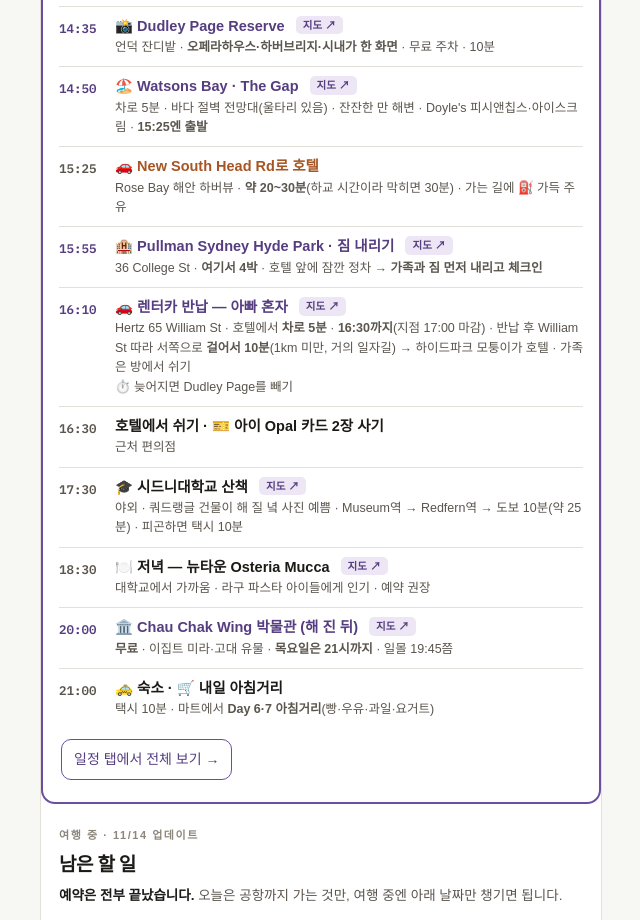
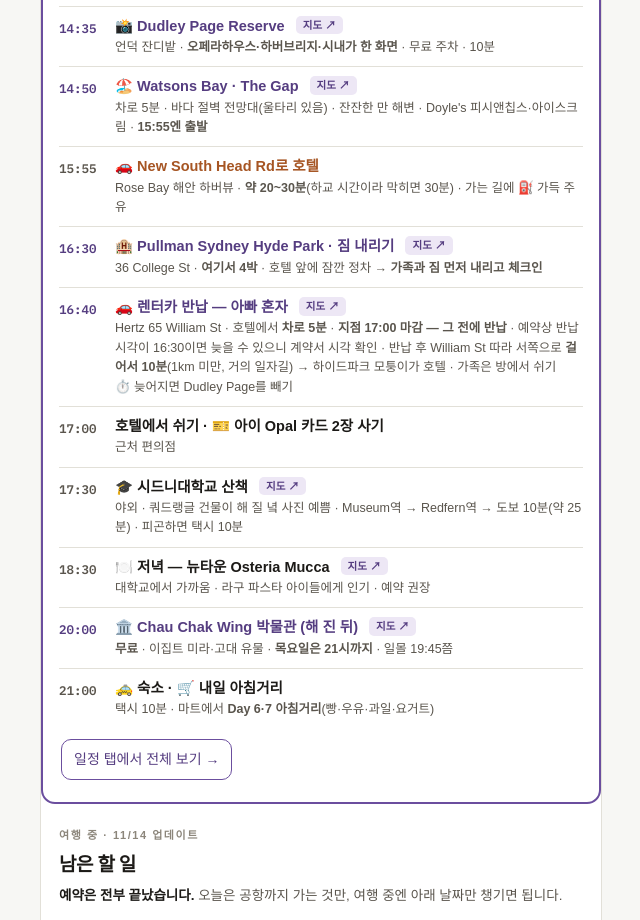
Before and after one commit to pafgym2/trip-guides, a plain HTML site: page sydney/index.html in a window 1280 px wide. Shown: the part 1030-1950 px from the top of the page, without its empty margins (319-959 px from the left). Drawn offline with Linux system fonts and the light colour scheme; no server answers; a web font is replaced by a local one.

Commit message:
Day5 호텔 16:30 도착·17:00 마감 전 반납으로 조정
Co-Authored-By: Claude Opus 5.5 <noreply@anthropic.com>

```diff
--- a/sydney/index.html
+++ b/sydney/index.html
@@ -601,11 +601,11 @@ footer{padding:24px 18px 40px;color:var(--ink-3);font-size:11.5px;line-height:1.
         <tr class="hi"><td>13:00</td><td><span class="t">🛶 Audley 카페 · 화장실 <a class="g" href="https://www.google.com/maps/search/?api=1&query=Audley%20Dance%20Hall%20Cafe%20Royal%20National%20Park" target="_blank" rel="noopener">지도 ↗</a></span><span class="d">강가 잔디밭 · Audley Dance Hall 카페(평일 8:30~16시) · 차 한잔 · 30분</span></td></tr>
         <tr class="drive"><td>13:30</td><td><span class="t">🚗 시드니 동쪽 해안으로</span><span class="d">약 1시간~1시간 10분</span></td></tr>
         <tr class="hi"><td>14:35</td><td><span class="t">📸 Dudley Page Reserve <a class="g" href="https://www.google.com/maps/search/?api=1&query=Dudley%20Page%20Reserve%20Dover%20Heights" target="_blank" rel="noopener">지도 ↗</a></span><span class="d">언덕 잔디밭 · <b>오페라하우스·하버브리지·시내가 한 화면</b> · 무료 주차 · 10분</span></td></tr>
-        <tr class="hi"><td>14:50</td><td><span class="t">🏖️ Watsons Bay · The Gap <a class="g" href="https://www.google.com/maps/search/?api=1&query=Gap%20Park%20Watsons%20Bay" target="_blank" rel="noopener">지도 ↗</a></span><span class="d">차로 5분 · 바다 절벽 전망대(울타리 있음) · 잔잔한 만 해변 · Doyle's 피시앤칩스·아이스크림 · <b>15:25엔 출발</b></span></td></tr>
-        <tr class="drive"><td>15:25</td><td><span class="t">🚗 New South Head Rd로 호텔</span><span class="d">Rose Bay 해안 하버뷰 · <b>약 20~30분</b>(하교 시간이라 막히면 30분) · 가는 길에 ⛽ 가득 주유</span></td></tr>
-        <tr class="hi"><td>15:55</td><td><span class="t">🏨 Pullman Sydney Hyde Park · 짐 내리기 <a class="g" href="https://www.google.com/maps/search/?api=1&query=Pullman%20Sydney%20Hyde%20Park" target="_blank" rel="noopener">지도 ↗</a></span><span class="d">36 College St · <b>여기서 4박</b> · 호텔 앞에 잠깐 정차 → <b>가족과 짐 먼저 내리고 체크인</b></span></td></tr>
-        <tr class="hi"><td>16:10</td><td><span class="t">🚗 렌터카 반납 — 아빠 혼자 <a class="g" href="https://www.google.com/maps/search/?api=1&query=Hertz%2065%20William%20Street%20Sydney" target="_blank" rel="noopener">지도 ↗</a></span><span class="d">Hertz 65 William St · 호텔에서 <b>차로 5분</b> · <b>16:30까지</b>(지점 17:00 마감) · 반납 후 William St 따라 서쪽으로 <b>걸어서 10분</b>(1km 미만, 거의 일자길) → 하이드파크 모퉁이가 호텔 · 가족은 방에서 쉬기<br>⏱️ 늦어지면 Dudley Page를 빼기</span></td></tr>
-        <tr><td>16:30</td><td><span class="t">호텔에서 쉬기 · 🎫 아이 Opal 카드 2장 사기</span><span class="d">근처 편의점</span></td></tr>
+        <tr class="hi"><td>14:50</td><td><span class="t">🏖️ Watsons Bay · The Gap <a class="g" href="https://www.google.com/maps/search/?api=1&query=Gap%20Park%20Watsons%20Bay" target="_blank" rel="noopener">지도 ↗</a></span><span class="d">차로 5분 · 바다 절벽 전망대(울타리 있음) · 잔잔한 만 해변 · Doyle's 피시앤칩스·아이스크림 · <b>15:55엔 출발</b></span></td></tr>
+        <tr class="drive"><td>15:55</td><td><span class="t">🚗 New South Head Rd로 호텔</span><span class="d">Rose Bay 해안 하버뷰 · <b>약 20~30분</b>(하교 시간이라 막히면 30분) · 가는 길에 ⛽ 가득 주유</span></td></tr>
+        <tr class="hi"><td>16:30</td><td><span class="t">🏨 Pullman Sydney Hyde Park · 짐 내리기 <a class="g" href="https://www.google.com/maps/search/?api=1&query=Pullman%20Sydney%20Hyde%20Park" target="_blank" rel="noopener">지도 ↗</a></span><span class="d">36 College St · <b>여기서 4박</b> · 호텔 앞에 잠깐 정차 → <b>가족과 짐 먼저 내리고 체크인</b></span></td></tr>
+        <tr class="hi"><td>16:40</td><td><span class="t">🚗 렌터카 반납 — 아빠 혼자 <a class="g" href="https://www.google.com/maps/search/?api=1&query=Hertz%2065%20William%20Street%20Sydney" target="_blank" rel="noopener">지도 ↗</a></span><span class="d">Hertz 65 William St · 호텔에서 <b>차로 5분</b> · <b>지점 17:00 마감 — 그 전에 반납</b> · 예약상 반납 시각이 16:30이면 늦을 수 있으니 계약서 시각 확인 · 반납 후 William St 따라 서쪽으로 <b>걸어서 10분</b>(1km 미만, 거의 일자길) → 하이드파크 모퉁이가 호텔 · 가족은 방에서 쉬기<br>⏱️ 늦어지면 Dudley Page를 빼기</span></td></tr>
+        <tr><td>17:00</td><td><span class="t">호텔에서 쉬기 · 🎫 아이 Opal 카드 2장 사기</span><span class="d">근처 편의점</span></td></tr>
         <tr><td>17:30</td><td><span class="t">🎓 시드니대학교 산책 <a class="g" href="https://www.google.com/maps/search/?api=1&query=University%20of%20Sydney%20Quadrangle" target="_blank" rel="noopener">지도 ↗</a></span><span class="d">야외 · 쿼드랭글 건물이 해 질 녘 사진 예쁨 · Museum역 → Redfern역 → 도보 10분(약 25분) · 피곤하면 택시 10분</span></td></tr>
         <tr><td>18:30</td><td><span class="t">🍽️ 저녁 — 뉴타운 Osteria Mucca <a class="g" href="https://www.google.com/maps/search/?api=1&query=Osteria%20Mucca%20Newtown" target="_blank" rel="noopener">지도 ↗</a></span><span class="d">대학교에서 가까움 · 라구 파스타 아이들에게 인기 · 예약 권장</span></td></tr>
         <tr class="hi"><td>20:00</td><td><span class="t">🏛️ Chau Chak Wing 박물관 (해 진 뒤) <a class="g" href="https://www.google.com/maps/search/?api=1&query=Chau%20Chak%20Wing%20Museum%20Sydney" target="_blank" rel="noopener">지도 ↗</a></span><span class="d"><b>무료</b> · 이집트 미라·고대 유물 · <b>목요일은 21시까지</b> · 일몰 19:45쯤</span></td></tr>
--- a/sydney/sw.js
+++ b/sydney/sw.js
@@ -1,6 +1,6 @@
 // 시드니 가이드 오프라인 지원: 한 번 열면 파일과 글꼴을 기기에 저장해 두고, 인터넷이 없을 때 저장본으로 엽니다.
 // 게임을 고치면 CACHE 이름의 숫자를 올려서 새 버전이 저장되게 합니다.
-const CACHE = 'sydney-v22';
+const CACHE = 'sydney-v23';
 const CORE = ['./', './index.html', './pack/', './pack/index.html', './manifest.webmanifest', './icon-180.png', './icon-192.png', './icon-512.png'];
 const FONT_HOSTS = ['fonts.googleapis.com', 'fonts.gstatic.com'];
 
```
